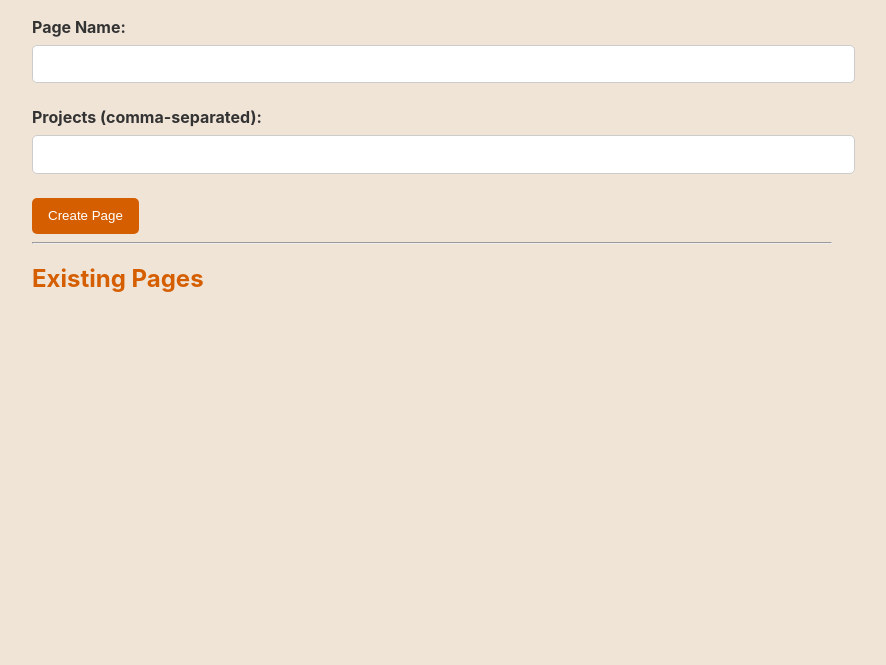
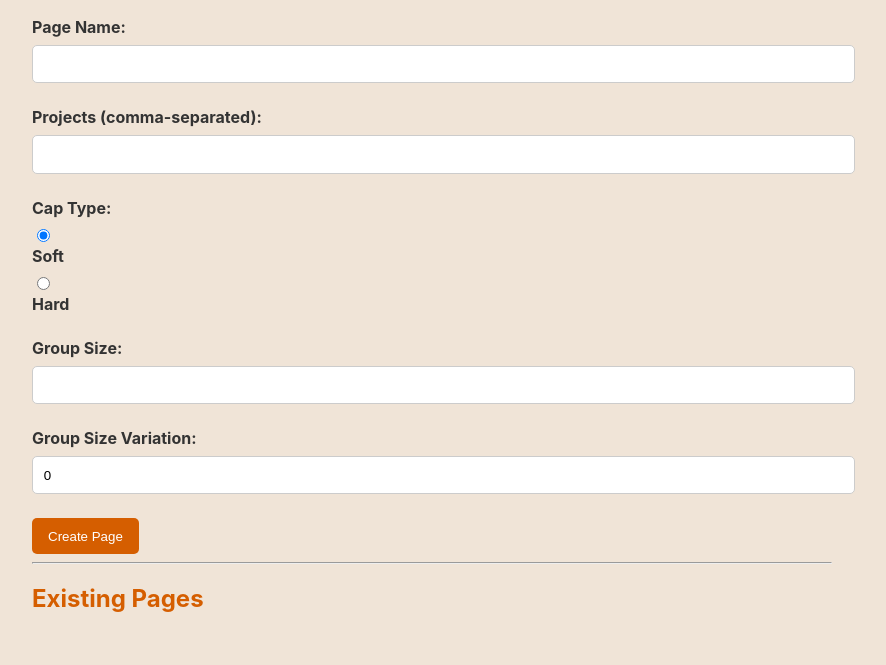
Before and after one commit to paskn/matcher, a Flask app: page /admin in a window 1280 px wide. Shown: the part 152-817 px from the top of the page, without its empty margins (208-1094 px from the left). Before the commit the page ends 444 px from the top, so only its background shows below. Run offline with Flask 3, Linux system fonts and the light colour scheme; the visitor is signed in with stand-in values (Sample User, id 1).

Commit message:
feat: draft of group size options

```diff
--- a/app/main.py
+++ b/app/main.py
@@ -54,6 +54,10 @@ def admin():
     if request.method == 'POST':
         page_name = request.form.get('page_name')
         projects = request.form.get('projects').split(',')
+        cap_type = request.form.get('cap_type')
+        group_size = int(request.form.get('group_size'))
+        variation = int(request.form.get('variation', 0))
+
         if page_name and projects:
             data = get_data()
             slug = slugify(page_name)
@@ -66,7 +70,10 @@ def admin():
                 'name': page_name,
                 'projects': [p.strip() for p in projects],
                 'users': {},
-                'closed': False
+                'closed': False,
+                'cap_type': cap_type,
+                'group_size': group_size,
+                'variation': variation
             }
             save_data(data)
             return redirect(url_for('admin'))
@@ -135,40 +142,73 @@ def assign_groups(page):
     projects = page['projects']
     num_users = len(users)
     num_projects = len(projects)
+    cap_type = page.get('cap_type', 'soft')
+    group_size = page.get('group_size', num_users // num_projects if num_projects > 0 else 1)
+    variation = page.get('variation', 0)
 
     if num_users == 0:
         page['groups'] = {project: [] for project in projects}
         return
 
-    ideal_group_size = num_users / num_projects
     groups = {project: [] for project in projects}
     assigned_users = set()
 
-    # Create a list of users with their preferences sorted
     user_preferences = []
     for user_name, preferences in users.items():
         sorted_prefs = sorted(preferences.items(), key=lambda item: item[1])
         user_preferences.append({'name': user_name, 'prefs': sorted_prefs})
 
-    # Assign users to their most preferred groups
-    for preference_level in range(1, num_projects + 1):
-        for user in user_preferences:
-            if user['name'] in assigned_users:
-                continue
+    if cap_type == 'hard':
+        # Hard cap logic
+        for preference_level in range(1, num_projects + 1):
+            for user in user_preferences:
+                if user['name'] in assigned_users:
+                    continue
+                for project, pref_value in user['prefs']:
+                    if pref_value == preference_level:
+                        if len(groups[project]) < group_size:
+                            groups[project].append(user['name'])
+                            assigned_users.add(user['name'])
+                            break
 
-            for project, pref_value in user['prefs']:
-                if pref_value == preference_level:
-                    if len(groups[project]) < ideal_group_size:
-                        groups[project].append(user['name'])
-                        assigned_users.add(user['name'])
-                        break
+        # Assign remaining users to any group that is not full
+        remaining_users = [user for user in user_preferences if user['name'] not in assigned_users]
+        for user in remaining_users:
+            for project in projects:
+                if len(groups[project]) < group_size:
+                    groups[project].append(user['name'])
+                    assigned_users.add(user['name'])
+                    break
 
-    # Assign remaining users to the smallest groups
-    remaining_users = [user for user in user_preferences if user['name'] not in assigned_users]
-    for user in remaining_users:
-        smallest_group = min(groups, key=lambda k: len(groups[k]))
-        groups[smallest_group].append(user['name'])
-        assigned_users.add(user['name'])
+    else: # Soft cap logic
+        min_group_size = max(1, group_size - variation)
+        max_group_size = group_size + variation
+
+        # First pass: assign users to their preferred groups if not full
+        for preference_level in range(1, num_projects + 1):
+            for user in user_preferences:
+                if user['name'] in assigned_users:
+                    continue
+                for project, pref_value in user['prefs']:
+                    if pref_value == preference_level:
+                        if len(groups[project]) < max_group_size:
+                            groups[project].append(user['name'])
+                            assigned_users.add(user['name'])
+                            break
+
+        # Assign remaining users, prioritizing smaller groups
+        remaining_users = [user for user in user_preferences if user['name'] not in assigned_users]
+        for user in remaining_users:
+            # Find the smallest group that is not full
+            available_groups = {p: len(g) for p, g in groups.items() if len(g) < max_group_size}
+            if not available_groups:
+                # If all groups are full, just add to the smallest one (should not happen if max_group_size is reasonable)
+                smallest_group = min(groups, key=lambda k: len(groups[k]))
+            else:
+                smallest_group = min(available_groups, key=available_groups.get)
+
+            groups[smallest_group].append(user['name'])
+            assigned_users.add(user['name'])
 
     page['groups'] = groups
 
--- a/app/templates/admin.html
+++ b/app/templates/admin.html
@@ -22,8 +22,43 @@
                 <label for="projects">Projects (comma-separated):</label>
                 <input type="text" id="projects" name="projects" required>
             </div>
+            <div class="form-group">
+                <label>Cap Type:</label>
+                <input type="radio" id="soft_cap" name="cap_type" value="soft" checked>
+                <label for="soft_cap">Soft</label>
+                <input type="radio" id="hard_cap" name="cap_type" value="hard">
+                <label for="hard_cap">Hard</label>
+            </div>
+            <div class="form-group">
+                <label for="group_size">Group Size:</label>
+                <input type="number" id="group_size" name="group_size" min="1" required>
+            </div>
+            <div class="form-group" id="variation_group">
+                <label for="variation">Group Size Variation:</label>
+                <input type="number" id="variation" name="variation" min="0" value="0">
+            </div>
             <button type="submit" class="btn">Create Page</button>
         </form>
+
+        <script>
+            const softCapRadio = document.getElementById('soft_cap');
+            const hardCapRadio = document.getElementById('hard_cap');
+            const variationGroup = document.getElementById('variation_group');
+
+            function toggleVariation() {
+                if (softCapRadio.checked) {
+                    variationGroup.style.display = 'block';
+                } else {
+                    variationGroup.style.display = 'none';
+                }
+            }
+
+            softCapRadio.addEventListener('change', toggleVariation);
+            hardCapRadio.addEventListener('change', toggleVariation);
+
+            // Initial check
+            toggleVariation();
+        </script>
 
         <hr>
 
--- a/docker-compose.yml
+++ b/docker-compose.yml
@@ -8,5 +8,5 @@ services:
       - ./data.json:/app/data.json
     environment:
       - FLASK_APP=app/main.py
-      - FLASK_ENV=development
+      - FLASK_ENV=production
       - ADMIN_PASSWORD=changeme
```
